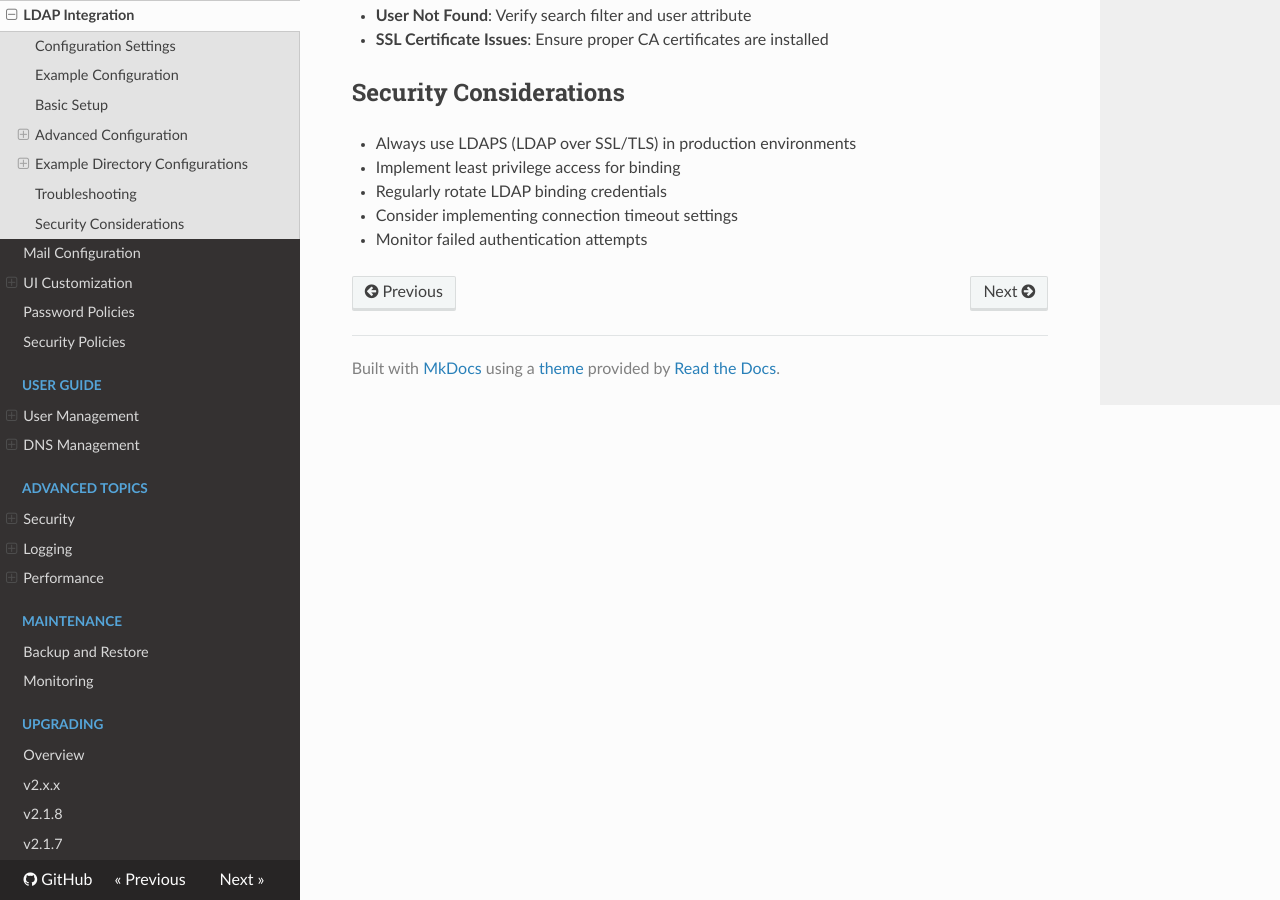
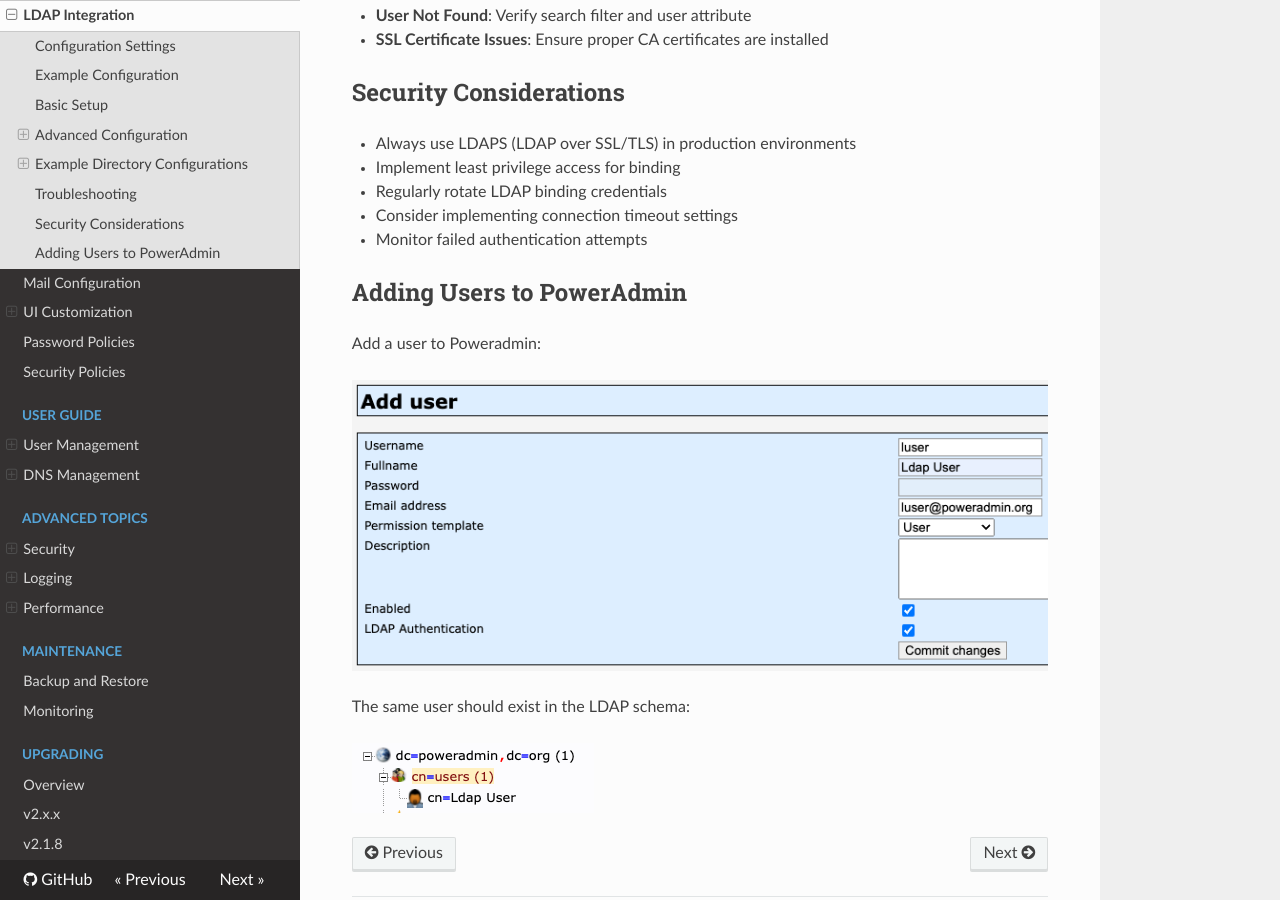
Before and after one commit to poweradmin/poweradmin-docs, an MkDocs documentation site: the page built from docs/configuration/ldap.md, in a window 1280 px wide and 900 px high, scrolled down 2144 px. Built offline with MkDocs 1.6.1, drawn with Linux system fonts in a browser that asks for light colours; nearby versions of some CDN libraries.

Commit message:
docs: added ldap screenshots

```diff
--- a/docs/configuration/ldap.md
+++ b/docs/configuration/ldap.md
@@ -108,3 +108,13 @@
 - Regularly rotate LDAP binding credentials
 - Consider implementing connection timeout settings
 - Monitor failed authentication attempts
+
+## Adding Users to PowerAdmin
+
+Add a user to Poweradmin:
+
+![PowerAdmin LDAP User](../../screenshots/pwa_ldap.png)
+
+The same user should exist in the LDAP schema:
+
+![OpenLDAP User](../../screenshots/openldap.png)
```
